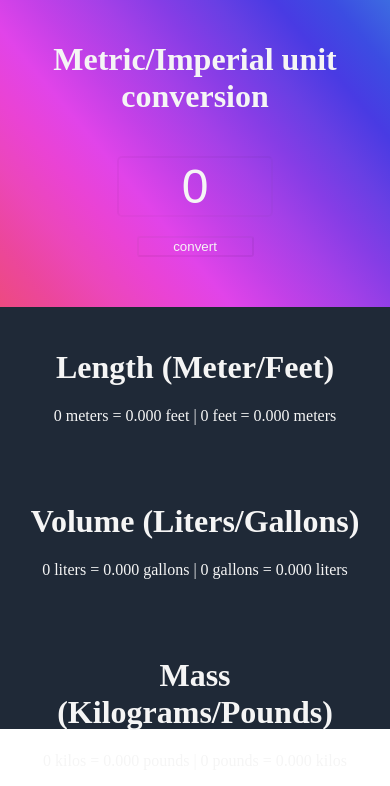
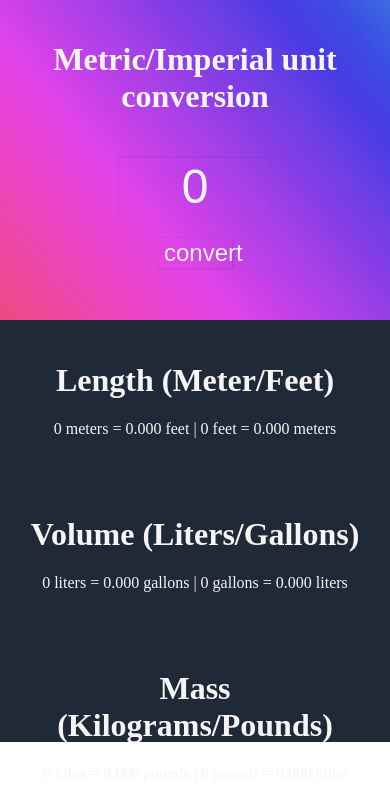
Before and after one commit to HermanChiu/scrimba-unit-converter, a plain HTML site: page converter.html in a window 390 px wide. Drawn offline with Linux system fonts and the light colour scheme.

Commit message:
add button responsiveness

```diff
--- a/css/index.css
+++ b/css/index.css
@@ -46,16 +46,18 @@ input::-webkit-inner-spin-button {
 }
 
 .convert {
-    margin: 0px 35% 50px;
+    margin: 0px 40% 50px;
     background-color: rgba(0, 0, 0, 0);
     color: whitesmoke;
     border-color: rgba(0, 0, 0, 0.05);
     text-align: center;
     border-radius: 3px;
+    font-size: 1.5rem;
 }
 
 .convert:hover {
     background-color: rgba(0, 0, 0, 0.05);
+    border-color: rgba(211, 30, 142, 0.8);
 }
 
 .converted {
```
